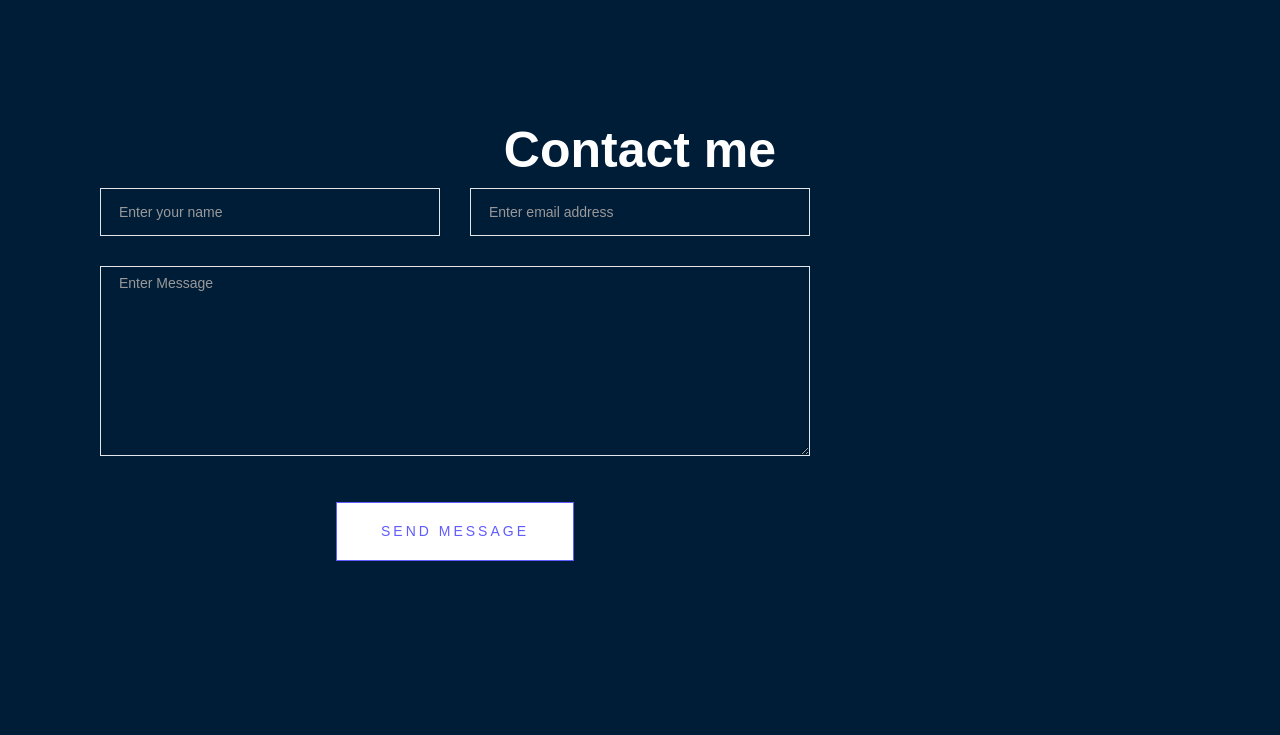
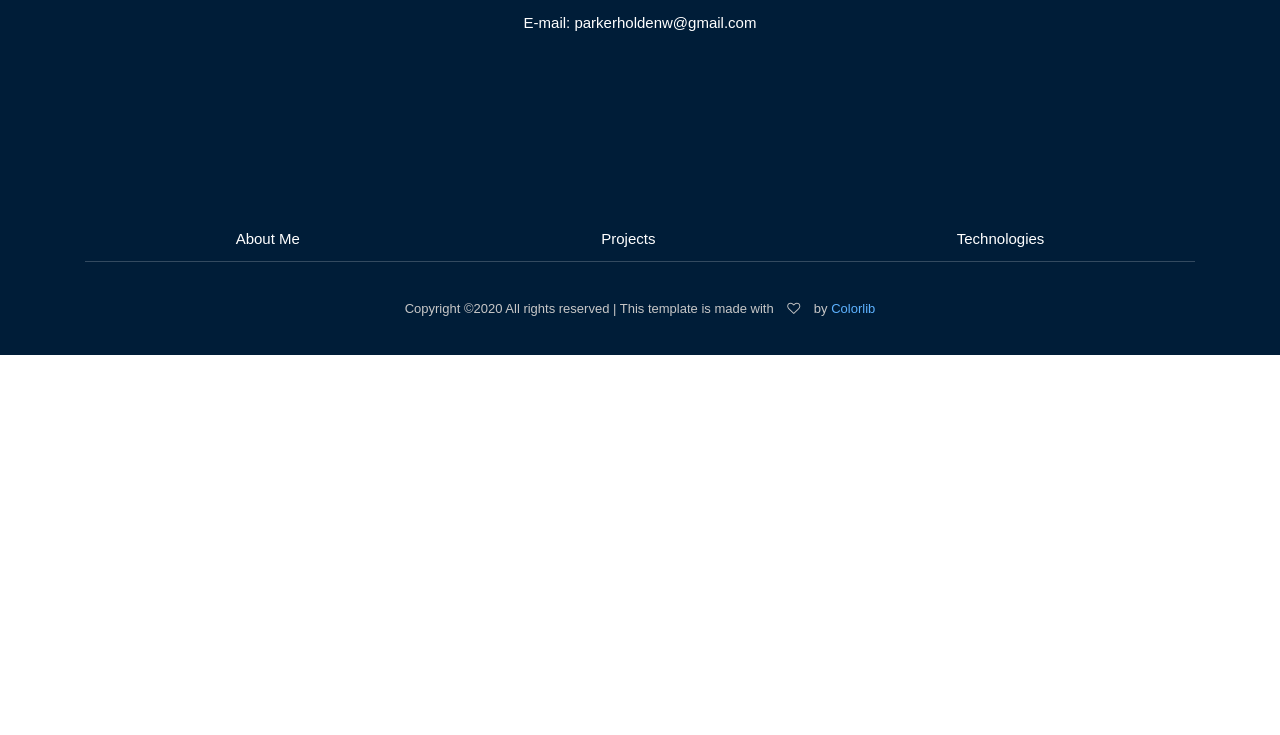
Before and after one commit to holdenprkr/holdenprkr.github.io, a plain HTML site: page index.html in a window 1280 px wide. Shown: the part 3319-4054 px from the top of the page. After the commit the page ends 3674 px from the top, so only its background shows below. Drawn offline with Linux system fonts and the light colour scheme; a web font is replaced by a local one.

Commit message:
lotta changes

```diff
--- a/css/main.css
+++ b/css/main.css
@@ -15,6 +15,9 @@
 
 .footerNav {
     padding-top: 10px;
+    text-align: center;
+    display: flex;
+    justify-content: space-around;
 }
 
 .fa {
@@ -61,7 +64,3 @@
 .navigations {
     margin: 0 auto !important;
 }
-
-body {
-    margin-right: -2px important;
-}
--- a/index.html
+++ b/index.html
@@ -280,12 +280,7 @@
 				<div class="col-xl-6 col-md-6">
 					<div class="about_e_details">
 						<h3>Technologies</h3>
-						<p>Lorem ipsum dolor sit amet, consectetur adipiscing elit sed do eiusmod tempor incididunt ut
-							labore et dolore magna aliqua. Quis ipsum suspendisse ultrices gravida Risus com odo viverra
-							maecenas.</p>
-						<div class="download_cv">
-							<a class="boxed-btn3" href="#">Download CV</a>
-						</div>
+
 					</div>
 				</div>
 				<div class="col-xl-6 col-md-6">
@@ -397,41 +392,8 @@
 				<div class="col-xl-12">
 					<div class="project_text text-center">
 						<h3>Contact me</h3>
-						<div class="col-lg-8">
-							<form class="form-contact contact_form" action="contact_process.php" method="post"
-								id="contactForm" novalidate="novalidate">
-								<div class="row">
-									<div class="col-sm-6">
-										<div class="form-group">
-											<input class="form-control" name="name" id="name" type="text"
-												onfocus="this.placeholder = ''"
-												onblur="this	placeholder = 'Enter your name'"
-												placeholder='Enter your name'>
-										</div>
-									</div>
-									<div class="col-sm-6">
-										<div class="form-group">
-											<input class="form-control" name="email" id="email" type="email"
-												onfocus="this.placeholder = ''"
-												onblur="this.placeholder = 'Enter email address'"
-												placeholder='Enter email address'>
-										</div>
-									</div>
-									<div class="col-12">
-										<div class="form-group">
-											<textarea class="form-control w-100" name="message" id="message" cols="30"
-												rows="9" onfocus="this.placeholder = ''"
-												onblur="this.placeholder = 'Enter Message'"
-												placeholder='Enter Message'></textarea>
-										</div>
-									</div>
-								</div>
-								<div class="form-group mt-3">
-									<button type="submit" class="button button-contactForm btn_4 boxed-btn">Send
-										Message</button>
-								</div>
-							</form>
-						</div>
+						<p>E-mail: parkerholdenw@gmail.com</p>
+
 					</div>
 				</div>
 			</div>
@@ -442,22 +404,23 @@
 	<footer class="footer">
 		<div class="footer_top">
 			<div class="container">
-				<div class="row align-items-center">
-					<div class="col-xl-6 col-md-6">
+				<div>
+					<!-- <div class="col-xl-6 col-md-6">
 						<div class="socail_links">
-							<ul>
+							<!-- <ul>
 								<li><a href="https://github.com/holdenprkr"> <i class="fa fa-github"></i> </a></li>
 								<li><a href="https://twitter.com/holdeniscoding"> <i class="fa fa-twitter"></i> </a>
 								</li>
-							</ul>
-						</div>
+							</ul> -->
+						<!-- </div>
 					</div>
-					<div class="col-xl-6 col-md-6">
-						<div class="menu_links">
+					class="col-xl-6 col-md-6 center" -->
+					<div>
+						<div class="menu_links center">
 							<ul class="footerNav">
-								<li><a href="#aboutMeSection">About Me</a></li>
-								<li><a href="#projectSection">Projects</a></li>
-								<li><a href="#">Technologies</a></li>
+								<li class="footerNavInd"><a href="#aboutMeSection">About Me</a></li>
+								<li class="footerNavInd"><a href="#projectSection">Projects</a></li>
+								<li class="footerNavInd"><a href="#">Technologies</a></li>
 							</ul>
 						</div>
 					</div>
```
Also changed, not shown: css/style.css.
